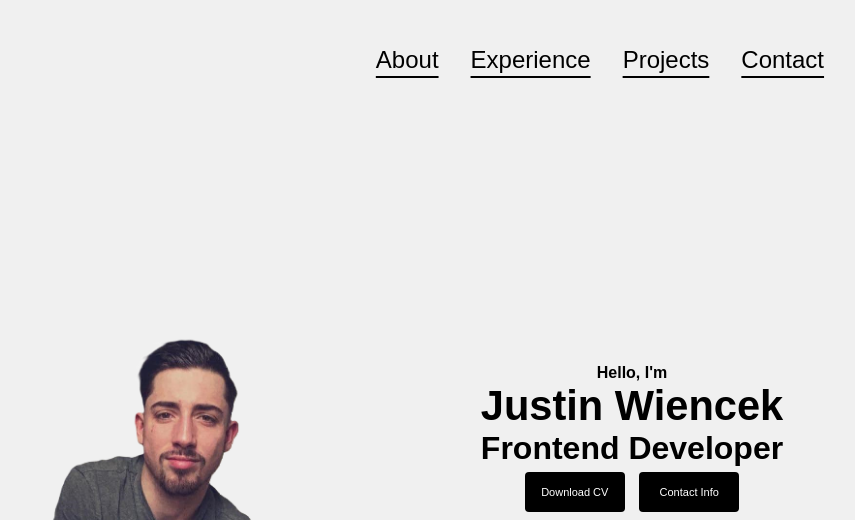
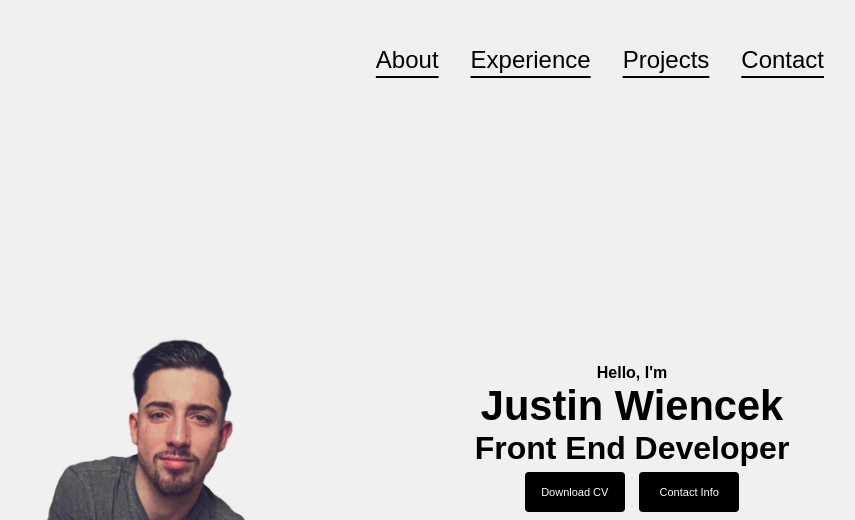
Before and after one commit to Wiencek98/Web-port, a plain HTML site: page index.html in a window 1280 px wide. Shown: the top 520 px of the page, without its empty margins (248-1103 px from the left). Drawn offline with Linux system fonts and the light colour scheme.

Commit message:
Update index.html

```diff
--- a/index.html
+++ b/index.html
@@ -49,7 +49,7 @@
     <div class="section_text">
       <p class="section_text_p1">Hello, I'm</p>
       <h1 class="title">Justin Wiencek</h1>
-      <p class="section_text_p2"> Frontend Developer</p>
+      <p class="section_text_p2"> Front End Developer</p>
       <div class="btn-container">
         <button class="btn btn-color-2"
         onclick="window.open('./assets/Justin.pdf')">
```
